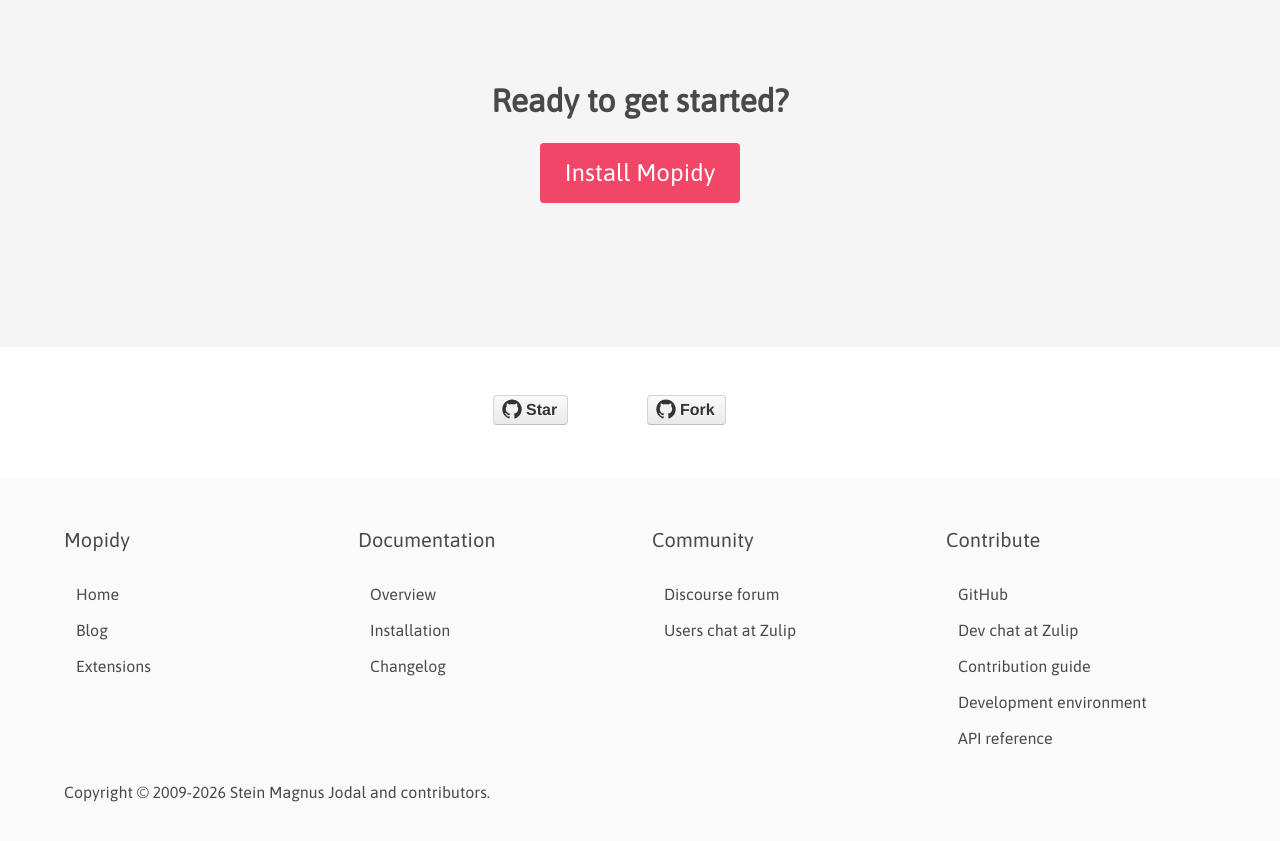
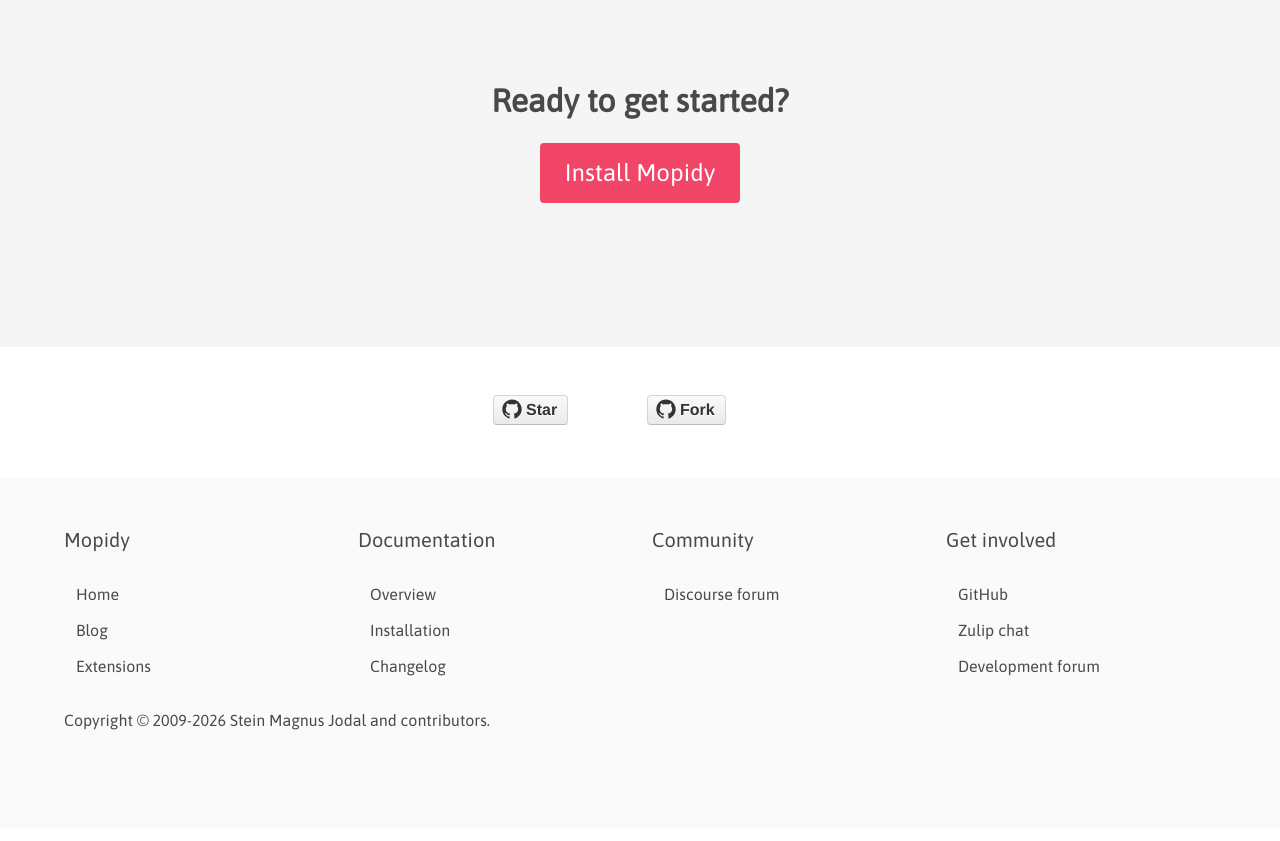
Before and after one commit to mopidy/website, a Jekyll site: the page built from index.html, in a window 1280 px wide and 900 px high, scrolled down 4675 px. Shown: the top 841 px of the window. Built offline with Jekyll 4.4.1, drawn with Linux system fonts in a browser that asks for light colours.

Commit message:
feat: Focus the community on the Discourse forum
Zulip isn't a good experience for end users as there is way too little
activity for synchronous support.

```diff
--- a/_layouts/default.html
+++ b/_layouts/default.html
@@ -43,16 +43,7 @@
             <a class="navbar-item" href="https://docs.mopidy.com/stable/changelog/">Changelog</a>
           </div>
         </div>
-        <div class="navbar-item has-dropdown is-hoverable">
-          <a class="navbar-link">
-            Community
-          </a>
-          <div class="navbar-dropdown">
-            <a class="navbar-item" href="https://discourse.mopidy.com/">Discourse forum</a>
-            <a class="navbar-item" href="https://mopidy.zulipchat.com/#narrow/stream/211349-mopidy-users">
-              Users chat at Zulip</a></li>
-          </div>
-        </div>
+        <a class="navbar-item" href="https://discourse.mopidy.com/">Discourse</a>
         <div class="navbar-item has-dropdown is-hoverable">
           <a class="navbar-link">
             Contribute
@@ -100,18 +91,14 @@
           <p class="subtitle">Community</p>
           <ul class="menu-list">
             <li><a href="https://discourse.mopidy.com/">Discourse forum</a></li>
-            <li><a href="https://mopidy.zulipchat.com/#narrow/stream/211349-mopidy-users">
-              Users chat at Zulip</a></li>
           </ul>
         </div>
         <div class="column">
-          <p class="subtitle">Contribute</p>
+          <p class="subtitle">Get involved</p>
           <ul class="menu-list">
             <li><a href="https://github.com/mopidy">GitHub</a></li>
-            <li><a href="https://mopidy.zulipchat.com/#narrow/stream/207265-mopidy-dev">Dev chat at Zulip</a></li>
-            <li><a href="https://docs.mopidy.com/stable/contributing/">Contribution guide</a></li>
-            <li><a href="https://docs.mopidy.com/stable/devenv/">Development environment</a></li>
-            <li><a href="https://docs.mopidy.com/stable/api/">API reference</a></li>
+            <li><a href="https://mopidy.zulipchat.com/">Zulip chat</a></li>
+            <li><a href="https://discourse.mopidy.com/c/dev/10">Development forum</a></li>
           </ul>
         </div>
     </div>
```
